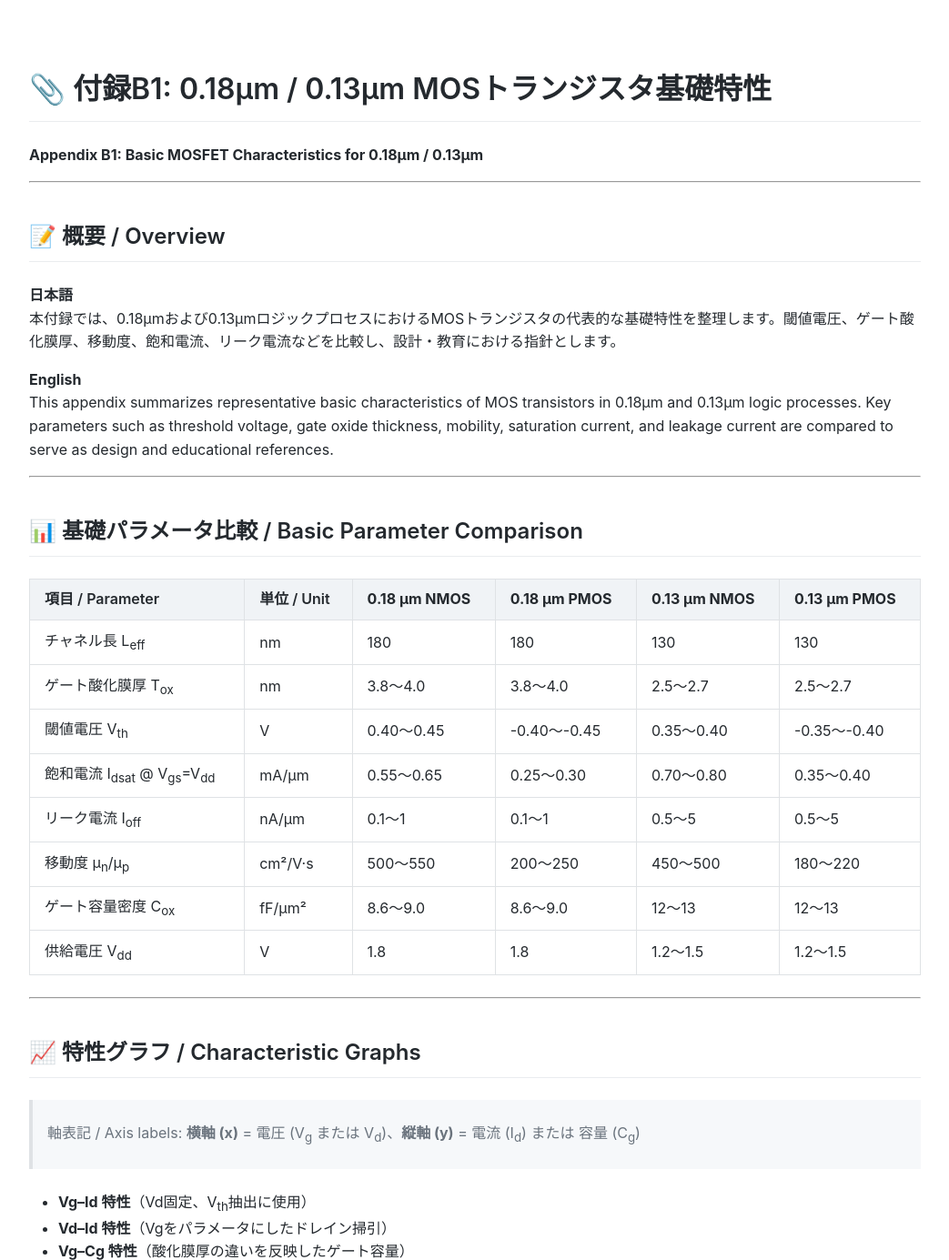
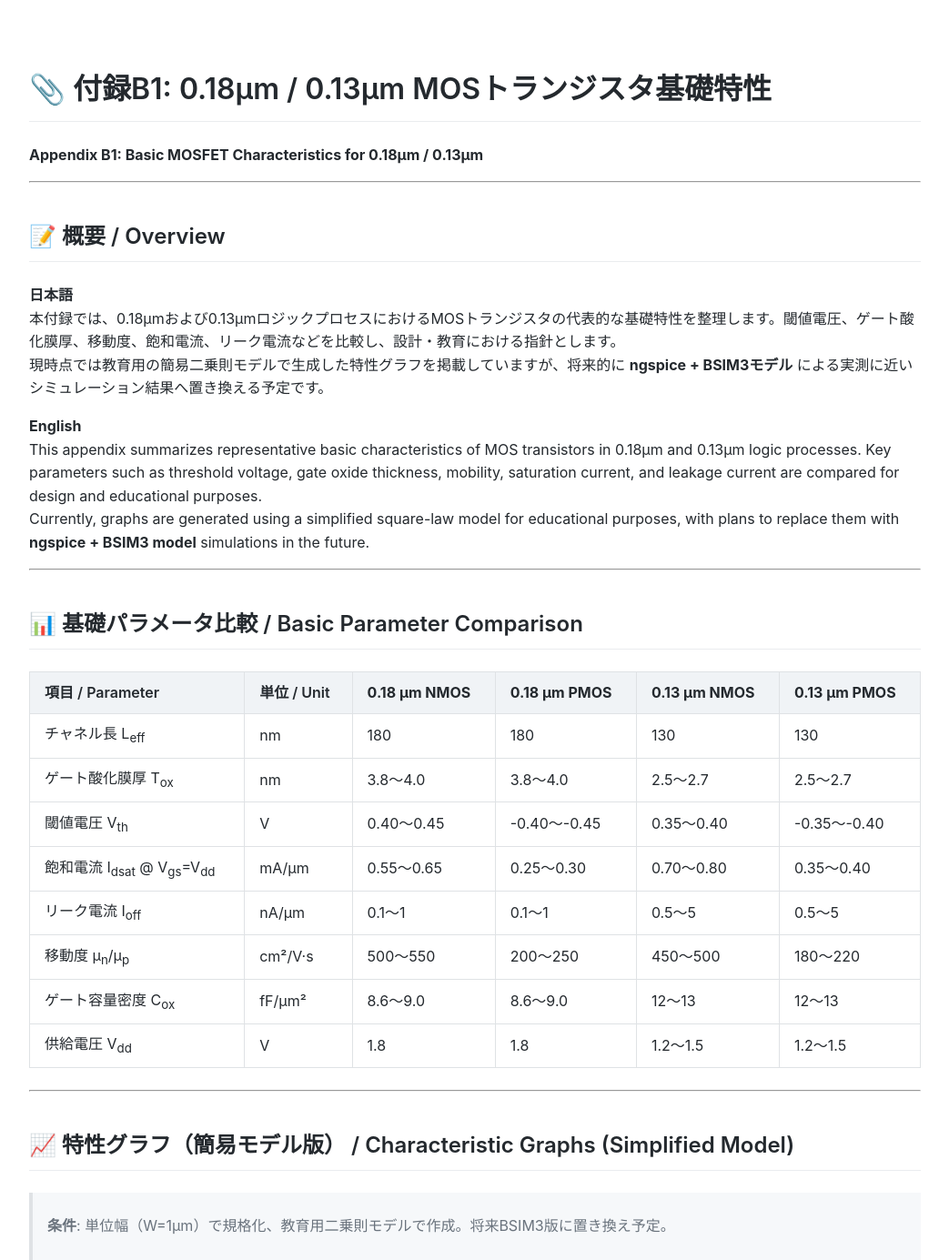
Before and after one commit to Samizo-AITL/Edusemi-v4x, a Jekyll site: the page built from chapter4_mos_characteristics/appendix_b1_018um_013um_mos_basics.md, in a window 1280 px wide and 1400 px high, cut to the strip 0-1385 px from the top of the window. Shown: the whole strip at 91% size, without its empty margins (118-1161 px from the left). Built offline with Jekyll 4.4.1, drawn with Linux system fonts in a browser that asks for light colours; some of the changed text lies outside the part shown.

Commit message:
Update appendix_b1_018um_013um_mos_basics.md

```diff
--- a/chapter4_mos_characteristics/appendix_b1_018um_013um_mos_basics.md
+++ b/chapter4_mos_characteristics/appendix_b1_018um_013um_mos_basics.md
@@ -11,9 +11,11 @@
 ## 📝 概要 / Overview
 **日本語**
 本付録では、0.18µmおよび0.13µmロジックプロセスにおけるMOSトランジスタの代表的な基礎特性を整理します。閾値電圧、ゲート酸化膜厚、移動度、飽和電流、リーク電流などを比較し、設計・教育における指針とします。
+現時点では教育用の簡易二乗則モデルで生成した特性グラフを掲載していますが、将来的に **ngspice + BSIM3モデル** による実測に近いシミュレーション結果へ置き換える予定です。
 
 **English**
-This appendix summarizes representative basic characteristics of MOS transistors in 0.18µm and 0.13µm logic processes. Key parameters such as threshold voltage, gate oxide thickness, mobility, saturation current, and leakage current are compared to serve as design and educational references.
+This appendix summarizes representative basic characteristics of MOS transistors in 0.18µm and 0.13µm logic processes. Key parameters such as threshold voltage, gate oxide thickness, mobility, saturation current, and leakage current are compared for design and educational purposes.
+Currently, graphs are generated using a simplified square-law model for educational purposes, with plans to replace them with **ngspice + BSIM3 model** simulations in the future.
 
 ---
 
@@ -32,17 +34,13 @@
 
 ---
 
-## 📈 特性グラフ / Characteristic Graphs
+## 📈 特性グラフ（簡易モデル版） / Characteristic Graphs (Simplified Model)
 
-> 軸表記 / Axis labels: **横軸 (x)** = 電圧 (V<sub>g</sub> または V<sub>d</sub>)、**縦軸 (y)** = 電流 (I<sub>d</sub>) または 容量 (C<sub>g</sub>)
+> **条件**: 単位幅（W=1µm）で規格化、教育用二乗則モデルで作成。将来BSIM3版に置き換え予定。
 
-- **Vg–Id 特性**（Vd固定、V<sub>th</sub>抽出に使用）
-- **Vd–Id 特性**（Vgをパラメータにしたドレイン掃引）
-- **Vg–Cg 特性**（酸化膜厚の違いを反映したゲート容量）
-
-![Vg-Id Characteristics 0.18um vs 0.13um](../assets/images/mosfet_vg_id_018_013.png)
-![Vd-Id Characteristics 0.18um vs 0.13um](../assets/images/mosfet_vd_id_018_013.png)
-![Vg-Cg Characteristics 0.18um vs 0.13um](../assets/images/mosfet_vg_cg_018_013.png)
+![Vg–Id Characteristics (W=1µm normalized)](../chapter4_mos_characteristics/figures/mosfet_vg_id_018_013.png)
+![Vd–Id Characteristics (W=1µm normalized)](../chapter4_mos_characteristics/figures/mosfet_vd_id_018_013.png)
+![Vg–Cg Characteristics (W=1µm normalized)](../chapter4_mos_characteristics/figures/mosfet_vg_cg_018_013.png)
 
 ---
 
@@ -62,9 +60,22 @@
 
 ---
 
-## 📚 関連リンク / Related Links
-- [基礎編 第4章: MOSトランジスタ特性と設計基盤](../f_chapter4_mos_basics/README.md)
-- [付録: プロセスノード進化と物理パラメータ](../appendix_f1_node_evolution.md)
+## 📦 参考: ngspice用BSIM3デッキ一式 + プロッタースクリプト
+**Reference: ngspice BSIM3 Decks + Plotter Script**
+
+本付録のグラフをBSIM3モデルで再生成するためのデッキとスクリプトを用意しています。
+教育用のプレースホルダモデルを同梱していますが、実務では実PDKのBSIM3モデルに置き換えて使用してください。
+
+📥 [BSIM3 Simulation Package (ngspice)](../assets/bsim3_pkg_with_models.zip)
+
+**内容 / Contents**
+- `README.md` – 実行手順
+- `decks/bsim3_vg_id.sp` – Vg–Id 特性（0.18µm/0.13µm NMOS）
+- `decks/bsim3_vd_id.sp` – Vd–Id 特性（0.18µm NMOS、Vgステップ）
+- `decks/bsim3_vg_cg.sp` – Vg–Cg 特性（0.18µm/0.13µm NMOS）
+- `models/bsim3_018.lib` – 教育用0.18µm NMOSモデル（BSIM3v3）
+- `models/bsim3_013.lib` – 教育用0.13µm NMOSモデル（BSIM3v3）
+- `tools/plot_bsim3_csv.py` – CSVからPNGを生成するPythonスクリプト
 
 ---
 
```
